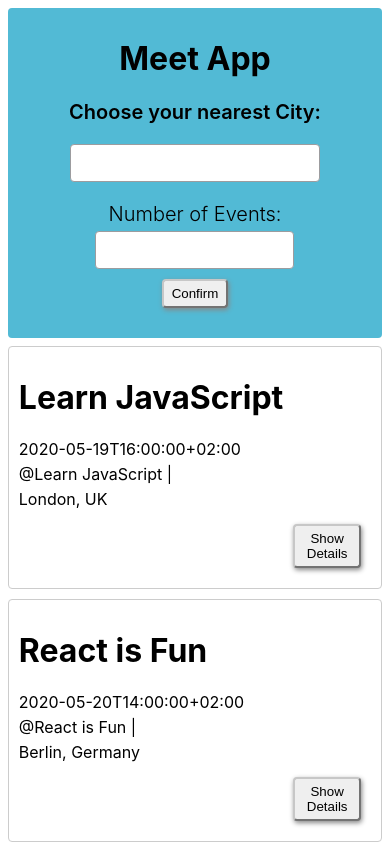
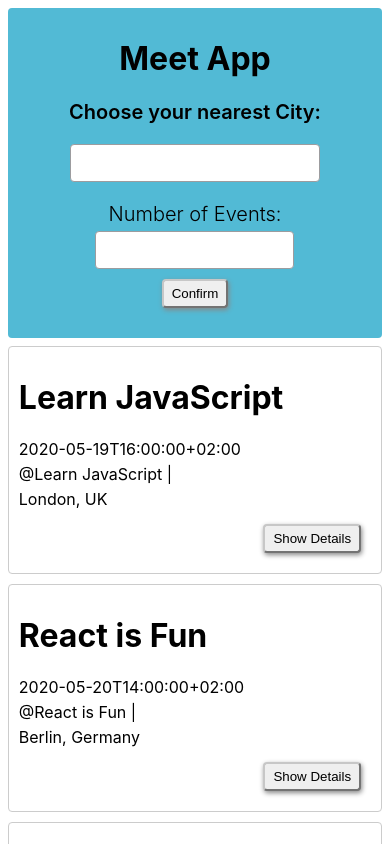
Before and after one commit to knopgm/meet, a React (Create React App) app: page / in a window 390 px wide. Shown: the top 844 px of the page. Built offline with nearby package versions, Linux system fonts and the light colour scheme.

Commit message:
Add responsive CSS btn style and clean Event test file

```diff
--- a/src/App.css
+++ b/src/App.css
@@ -161,6 +161,12 @@ input[type="number"] {
   font-family: sans-serif;
 }
 
+@media all and (max-width: 500px) {
+  .button-wrapper {
+    grid-template-columns: 1fr 1fr 1fr;
+  }
+}
+
 .Alert {
   position: fixed;
   top: 20px;
```
Also changed, not shown: 1 other file (tests, documents, lock files or other folders).
